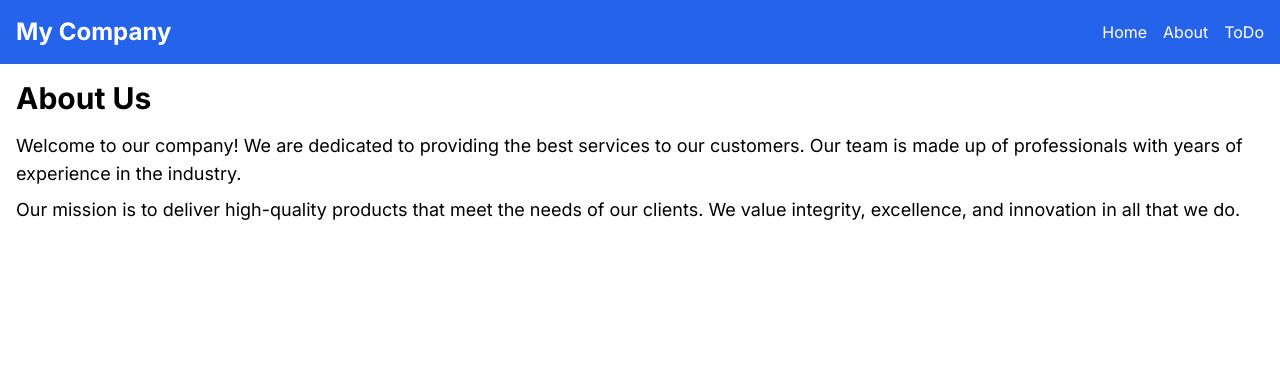
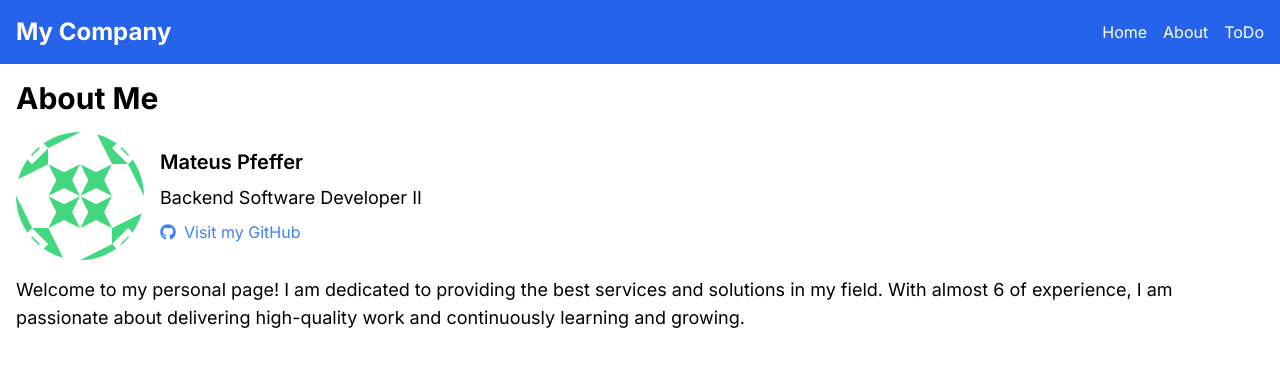
Before and after one commit to StPfeffer/todo-list, a Next.js app: page /about in a window 1280 px wide. Shown: the top 366 px of the page. Built offline with nearby package versions, Linux system fonts and the light colour scheme.

Commit message:
fix: fixed the about page

```diff
--- a/src/app/about/page.tsx
+++ b/src/app/about/page.tsx
@@ -1,24 +1,38 @@
 import Head from 'next/head';
+import Image from 'next/image';
+import { FaGithub } from 'react-icons/fa';
 
 const About: React.FC = () => {
   return (
-    <>
-      <Head>
-        <title>About Us</title>
-        <meta name="description" content="Learn more about our company and team." />
-      </Head>
-      <main className="container mx-auto p-4">
-        <h1 className="text-3xl font-bold">About Us</h1>
-        <p className="mt-4 text-lg">
-          Welcome to our company! We are dedicated to providing the best services to our customers.
-          Our team is made up of professionals with years of experience in the industry.
-        </p>
-        <p className="mt-2 text-lg">
-          Our mission is to deliver high-quality products that meet the needs of our clients.
-          We value integrity, excellence, and innovation in all that we do.
-        </p>
-      </main>
-    </>
+    <main className="container mx-auto p-4">
+      <h1 className="text-3xl font-bold">About Me</h1>
+      <div className="mt-4 flex items-center">
+        <Image
+          src="/avatar.png"
+          alt="Your Name"
+          width={128}
+          height={128}
+          className="rounded-full"
+        />
+        <div className="ml-4">
+          <h2 className="text-xl font-semibold">Mateus Pfeffer</h2>
+          <p className="mt-2 text-lg">Backend Software Developer II</p>
+          <a
+            href="https://github.com/yourusername"
+            target="_blank"
+            rel="noopener noreferrer"
+            className="mt-2 flex items-center text-blue-500 hover:underline"
+          >
+            <FaGithub className="mr-2" />
+            Visit my GitHub
+          </a>
+        </div>
+      </div>
+      <p className="mt-4 text-lg">
+        Welcome to my personal page! I am dedicated to providing the best services and
+        solutions in my field. With almost 6 of experience, I am passionate about delivering high-quality work and continuously learning and growing.
+      </p>
+    </main>
   );
 };
 
```
Also changed, not shown: package.json (+5 -4 lines), public/avatar.png (added), 1 other file (tests, documents, lock files or other folders).
